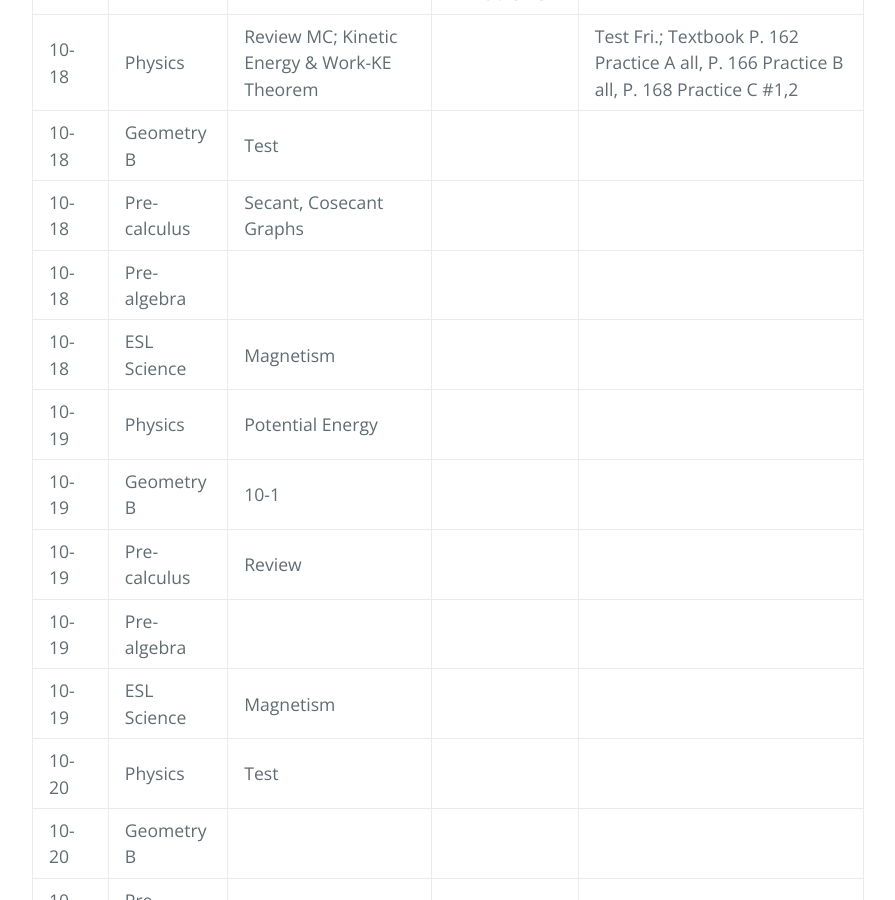
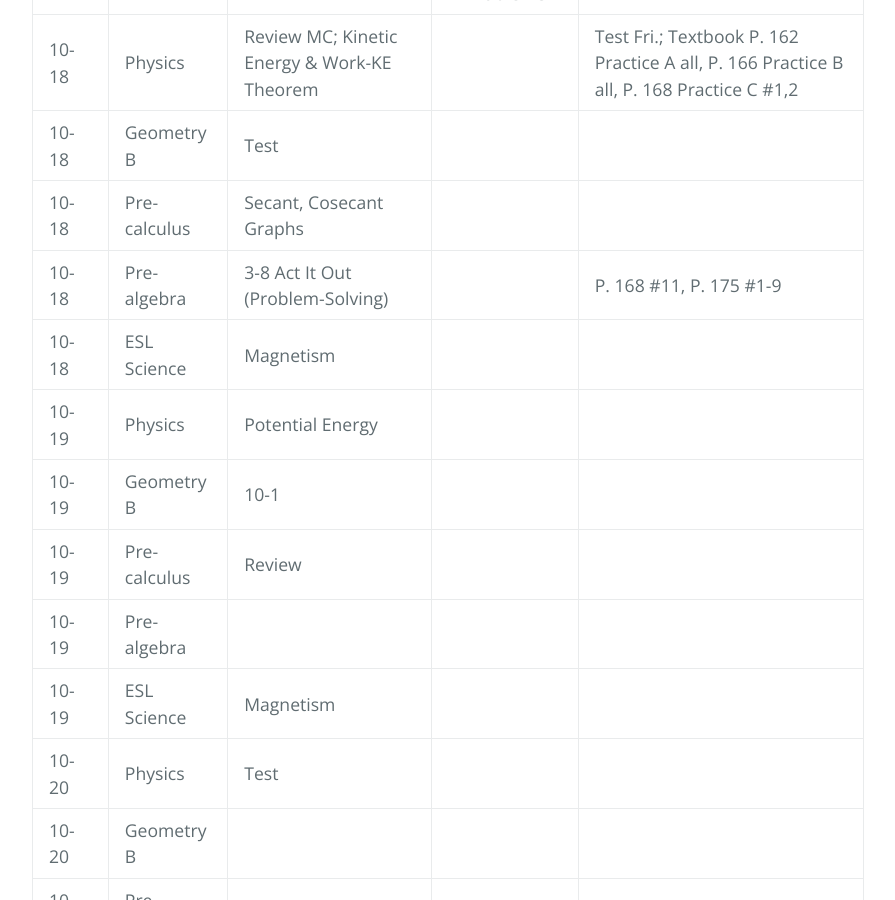
Before and after one commit to gpayoo/gpayoo, a Jekyll site: the page built from index.md, in a window 1280 px wide and 900 px high, scrolled down 624 px. Shown: the whole window, without its empty margins (192-1087 px from the left). Built offline with Jekyll 4.4.1, drawn with Linux system fonts in a browser that asks for light colours; our own code applies the rules of GitHub Pages for plain Markdown files.

Commit message:
Update index.md

```diff
--- a/index.md
+++ b/index.md
@@ -13,7 +13,7 @@ layout: default
 | 10-18 | Physics | Review MC; Kinetic Energy & Work-KE Theorem| | Test Fri.; Textbook P. 162 Practice A all, P. 166 Practice B all, P. 168 Practice C #1,2
 | 10-18 | Geometry B | Test   | |   |
 | 10-18 | Pre-calculus | Secant, Cosecant Graphs | |
-| 10-18 | Pre-algebra |   | |
+| 10-18 | Pre-algebra | 3-8 Act It Out (Problem-Solving)  | | P. 168 #11, P. 175 #1-9
 | 10-18 | ESL Science | Magnetism|  |
 | 10-19 | Physics | Potential Energy | |
 | 10-19 | Geometry B | 10-1  | |   |
```
